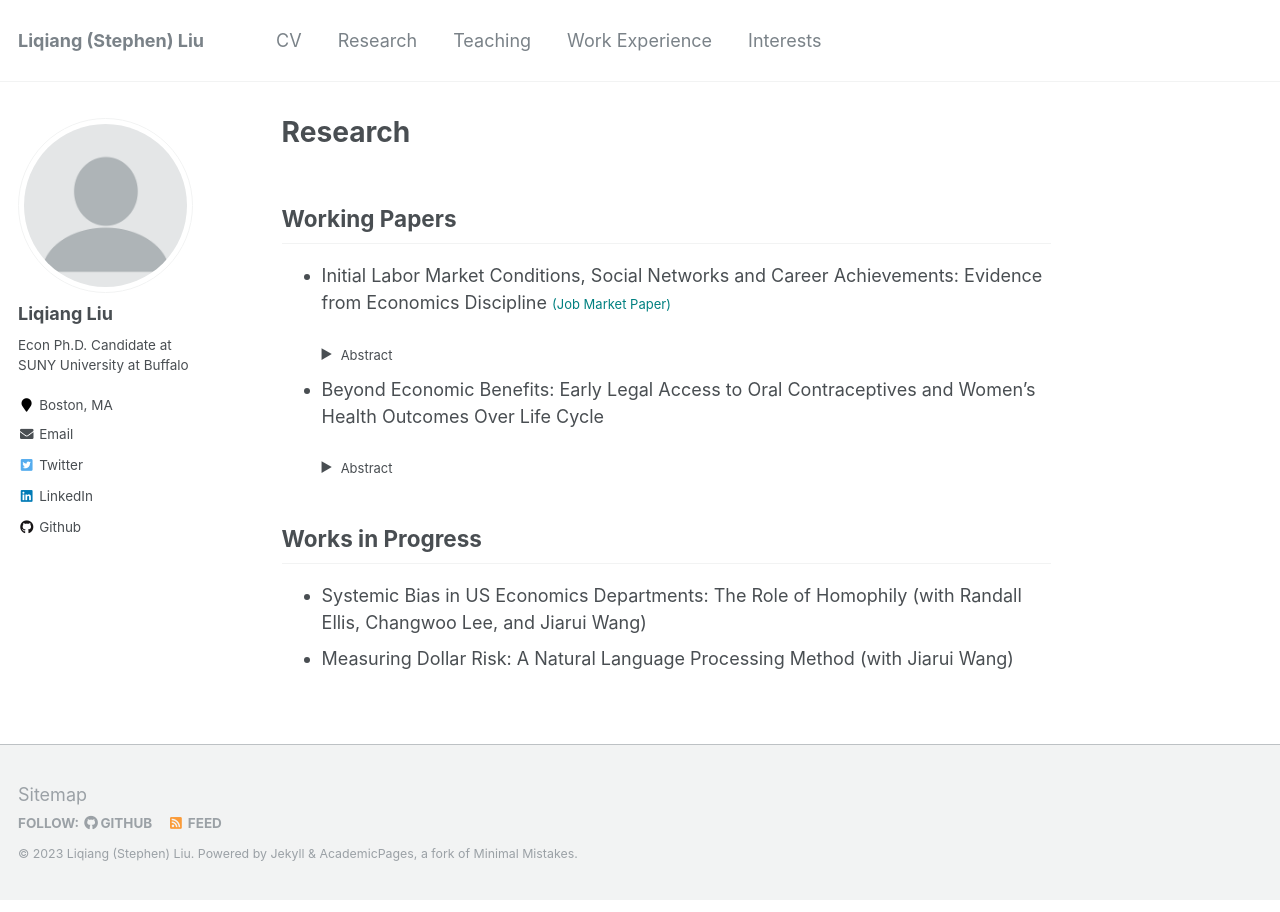
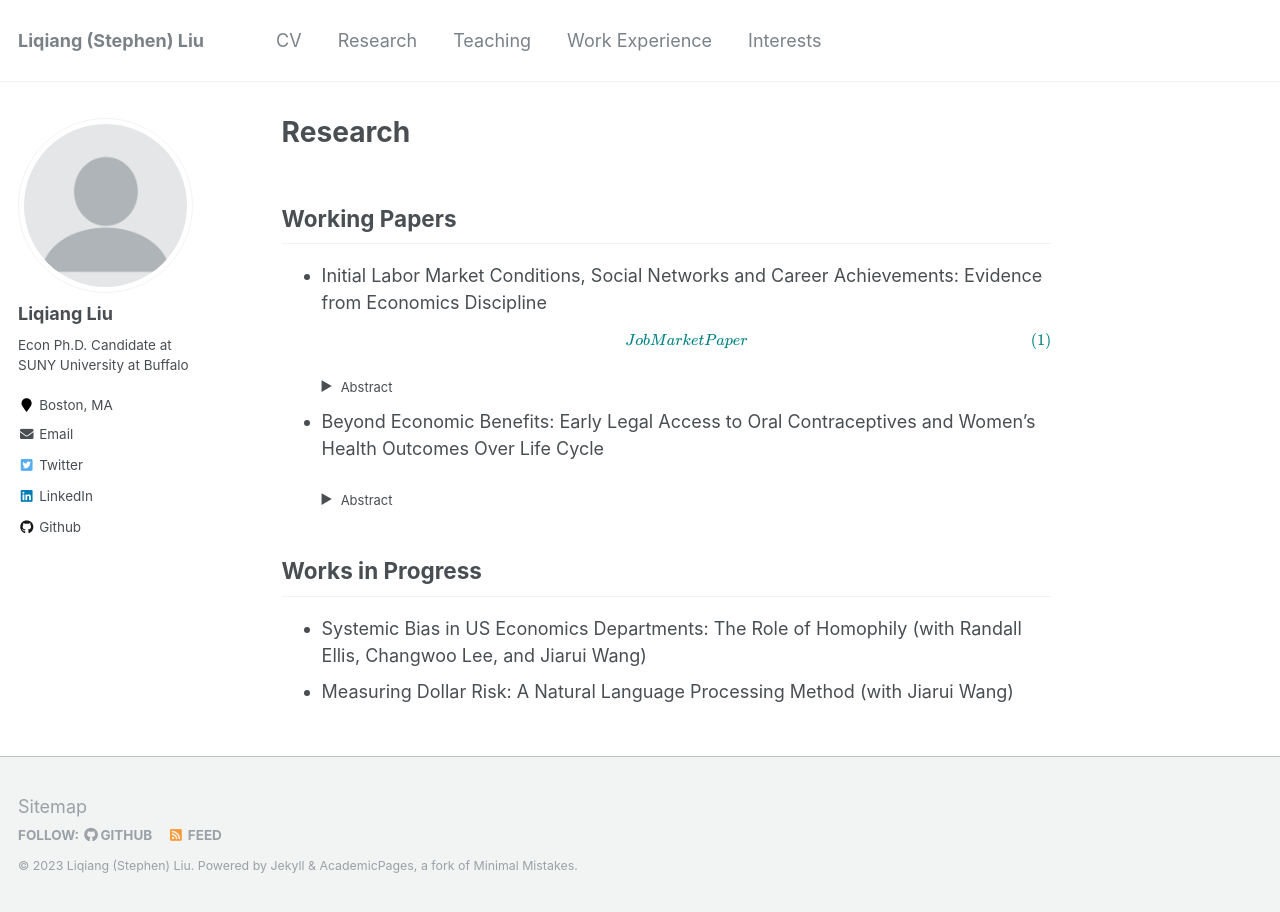
Before and after one commit to Liqiang-Liu/Liqiang-Liu.github.io, a Jekyll site: the page built from _pages/research.md, in a window 1280 px wide. Built offline with Jekyll 4.4.1, drawn with Linux system fonts in a browser that asks for light colours; formulas are drawn with MathJax 3.

Commit message:
Update research.md

```diff
--- a/_pages/research.md
+++ b/_pages/research.md
@@ -10,7 +10,7 @@ redirect_from:
 
 
 ## Working Papers
-* Initial Labor Market Conditions, Social Networks and Career Achievements: Evidence from Economics Discipline <a href="https://github.com/Liqiang-Liu/Liqiang-Liu.github.io/blob/main/files/jmp.pdf" style="text-decoration:none;"><span style="color:teal"><font size="2">(Job Market Paper)</font></span></a>
+* Initial Labor Market Conditions, Social Networks and Career Achievements: Evidence from Economics Discipline <a href="https://github.com/Liqiang-Liu/Liqiang-Liu.github.io/blob/main/files/jmp.pdf" style="text-decoration:none;"><span style="color:teal"><font size="2">\[Job Market Paper\]</font></span></a>
 
   <details>
   <summary><font size="2">Abstract</font></summary>
```
